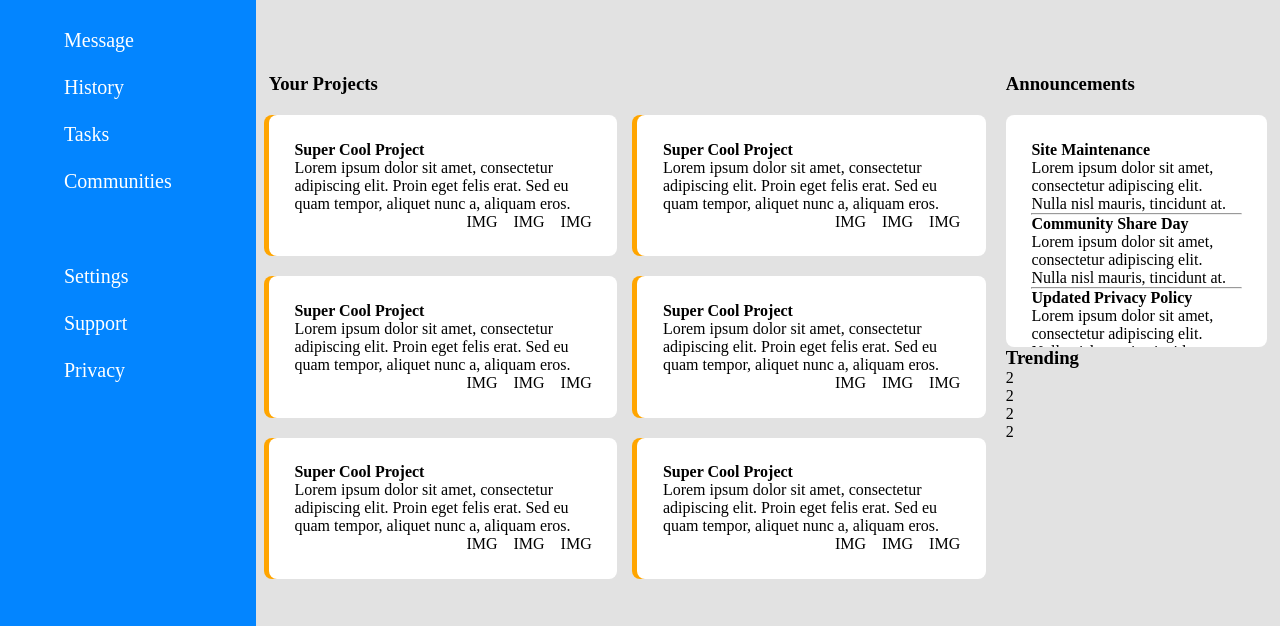
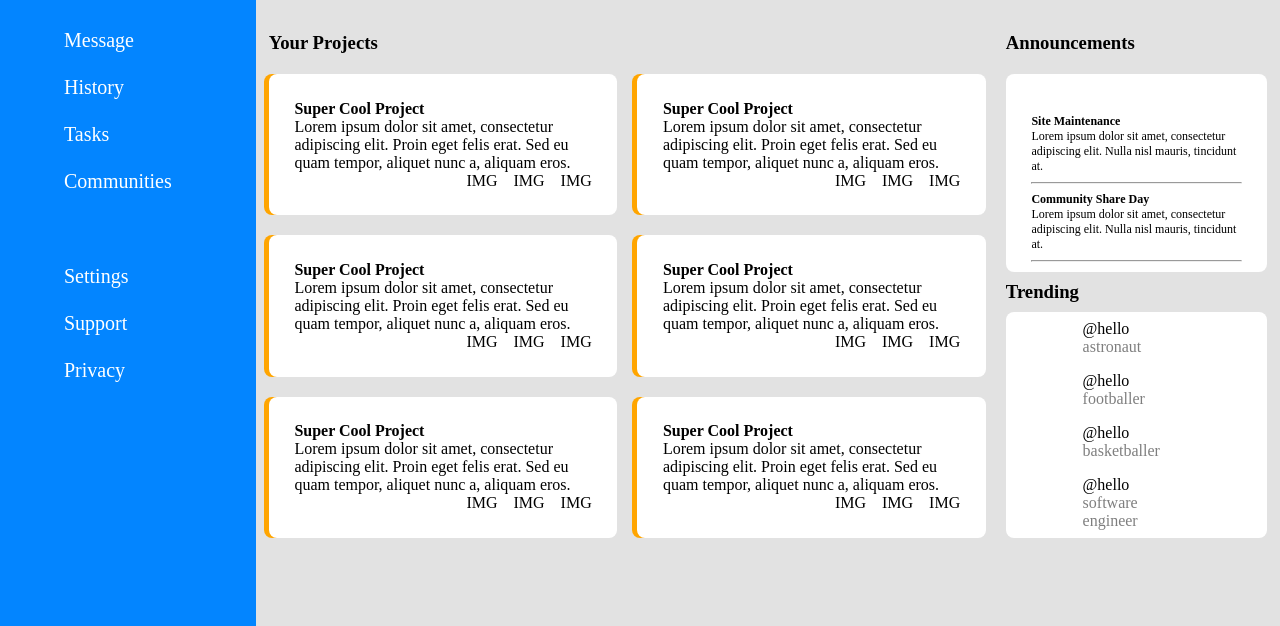
Before and after one commit to xzodior/Admin-Dashboard, a plain HTML site: page index.html in a window 1280 px wide. Shown: the part 174-800 px from the top of the page. Drawn offline with Linux system fonts and the light colour scheme.

Commit message:
finished creating trending tab.

```diff
--- a/index.html
+++ b/index.html
@@ -80,13 +80,23 @@
                     <p>Lorem ipsum dolor sit amet, consectetur adipiscing elit. Nulla nisl mauris,
                     tincidunt at.</p>
                 </div>
+            <h3>Trending</h3>
                 <div class="trending">
-                    <h3>Trending</h3>
-                    <ul class="accounts">
-                        <li>2</li>
-                        <li>2</li>
-                        <li>2</li>
-                        <li>2</li>
+                    <ul>
+                        <li>@hello</li>
+                        <p>astronaut</p>
+                    </ul>
+                    <ul>
+                        <li>@hello</li>
+                        <p>footballer</p>
+                    </ul>
+                    <ul>
+                        <li>@hello</li>
+                        <p>basketballer</p>
+                    </ul>
+                    <ul>
+                        <li>@hello</li>
+                        <p>software engineer</p>
                     </ul>
                 </div>
             </div>
--- a/style.css
+++ b/style.css
@@ -102,7 +102,7 @@
     grid-column: 2 / span 5;
     display: grid;
     grid-template-columns: repeat(2, 1fr) 0.75fr;
-    grid-template-rows: 2fr repeat(3, 1fr) 0.5fr;
+    grid-template-rows: 0.5fr repeat(3, 1fr) 0.5fr;
     padding-left: 1vw;
     gap: 20px;
     padding-right: 1vw;
@@ -161,28 +161,43 @@
 
 #right-side {
     grid-area: 2 / 3 / 5 / 3;
-
     display: grid;
-    grid-template-rows: 0.75fr 0.25fr 1fr;
+    grid-template-rows: 1.25fr 0.25fr 1fr;
 }
 
 .announcements {
     background-color: white;
     border-radius: 8px;
-    grid-row: 1 /  span 2 ;
+    grid-row: 1 /  span 1 ;
     grid-column: 3 /  3;
-    padding: 2vw;
+    padding: 5vh 2vw;
     overflow: auto;
     text-align: start;
+    font-size: 0.75rem;
+}
+
+hr {
+    margin: 0.5rem 0rem;
+}
+
+#right-side > h3:nth-child(2) {
+    grid-row: 2;
+    grid-column: 3;
+    align-self: center;
 }
 
 .trending {
-    grid-row: 3;
+    grid-row: 3 / 4;
     grid-column: 3;
+    background-color: white;
+    border-radius: 8px;
 }
 
-.accounts {
+.trending > ul {
+    padding: 1vh 6vw;
     list-style-type: none;
-    display: flex;
-    flex-direction: column;
 }
+
+.trending > ul > p {
+    opacity: 0.5;
+}
```
Also changed, not shown: images/profile.jpeg (added).
